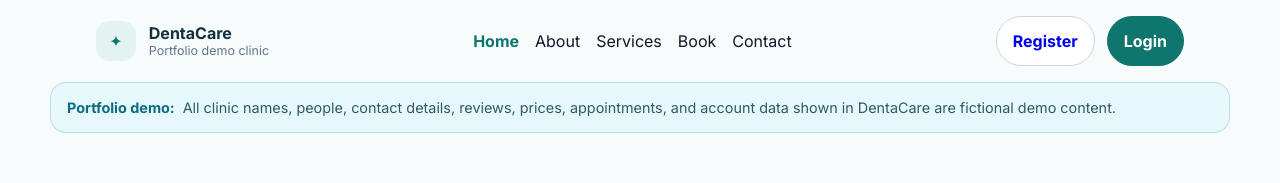
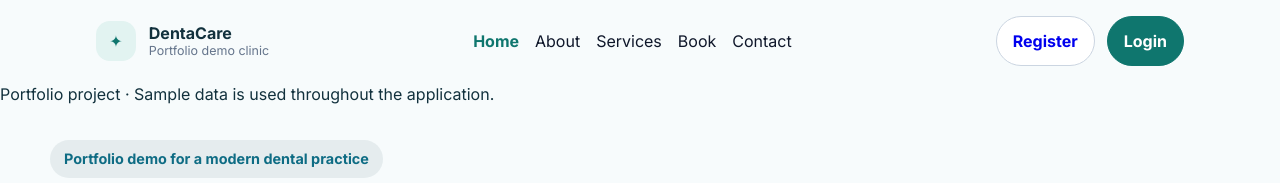
Before and after one commit to oboikanyego/dentacare-system, an Angular app: page / in a window 1280 px wide. Shown: the top 183 px of the page. Built offline with nearby package versions, Linux system fonts and the light colour scheme.

Commit message:
style: make portfolio notice subtle

```diff
--- a/src/app/app.component.html
+++ b/src/app/app.component.html
@@ -1,9 +1,8 @@
 <div class="page-shell">
   <app-header></app-header>
 
-  <div class="demo-notice" role="note">
-    <strong>Portfolio demo:</strong>
-    <span>All clinic names, people, contact details, reviews, prices, appointments, and account data shown in DentaCare are fictional demo content.</span>
+  <div class="portfolio-note" role="note">
+    <span>Portfolio project · Sample data is used throughout the application.</span>
   </div>
 
   <main class="main-content">
@@ -18,7 +17,7 @@
       <div class="glow-ring"></div>
       <mat-spinner diameter="54"></mat-spinner>
       <h2>{{ uiFeedback.welcomeMessage() }}</h2>
-      <p>Loading your dashboard and latest appointments…</p>
+      <p>Loading your workspace…</p>
     </div>
   </div>
 }
```
